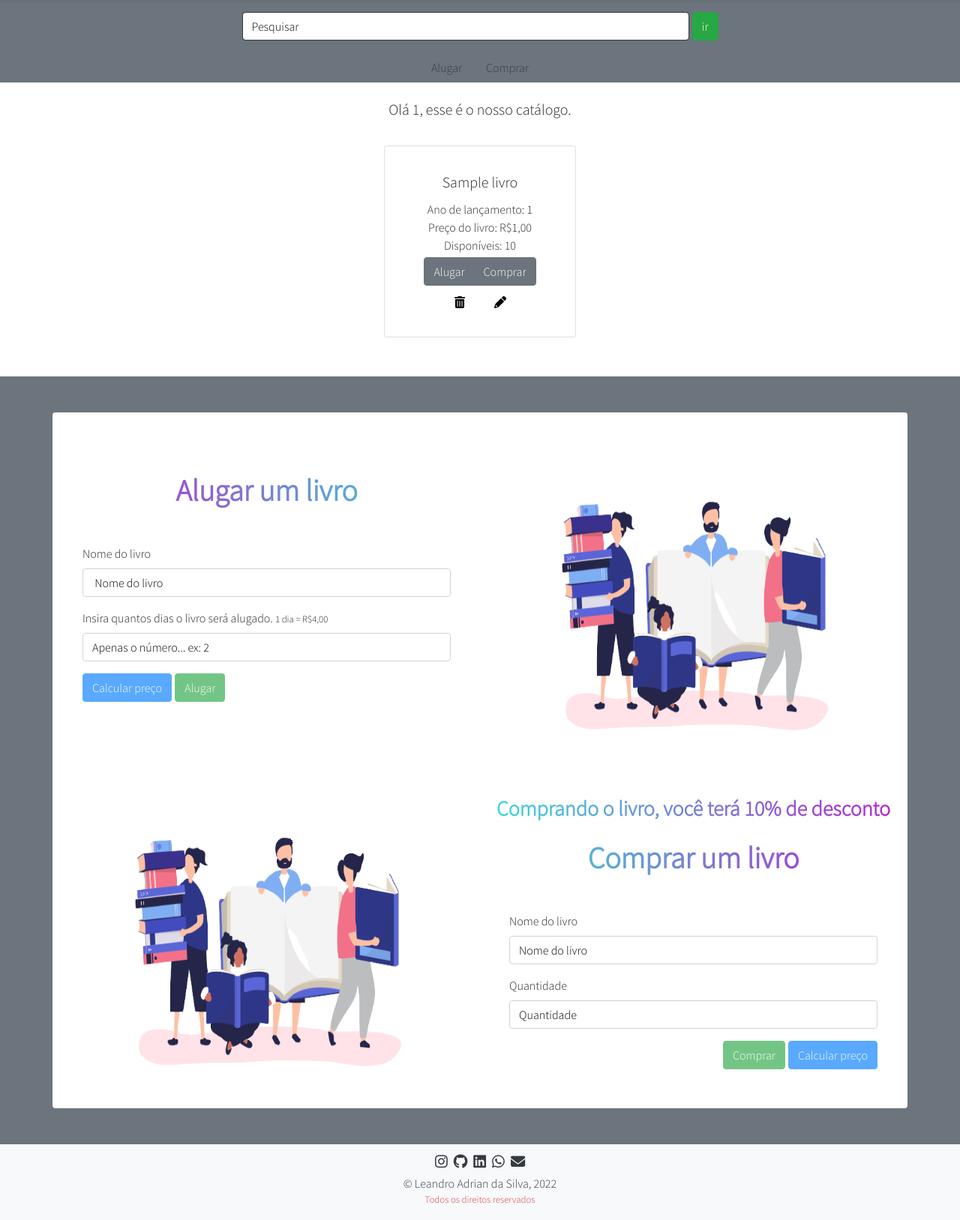
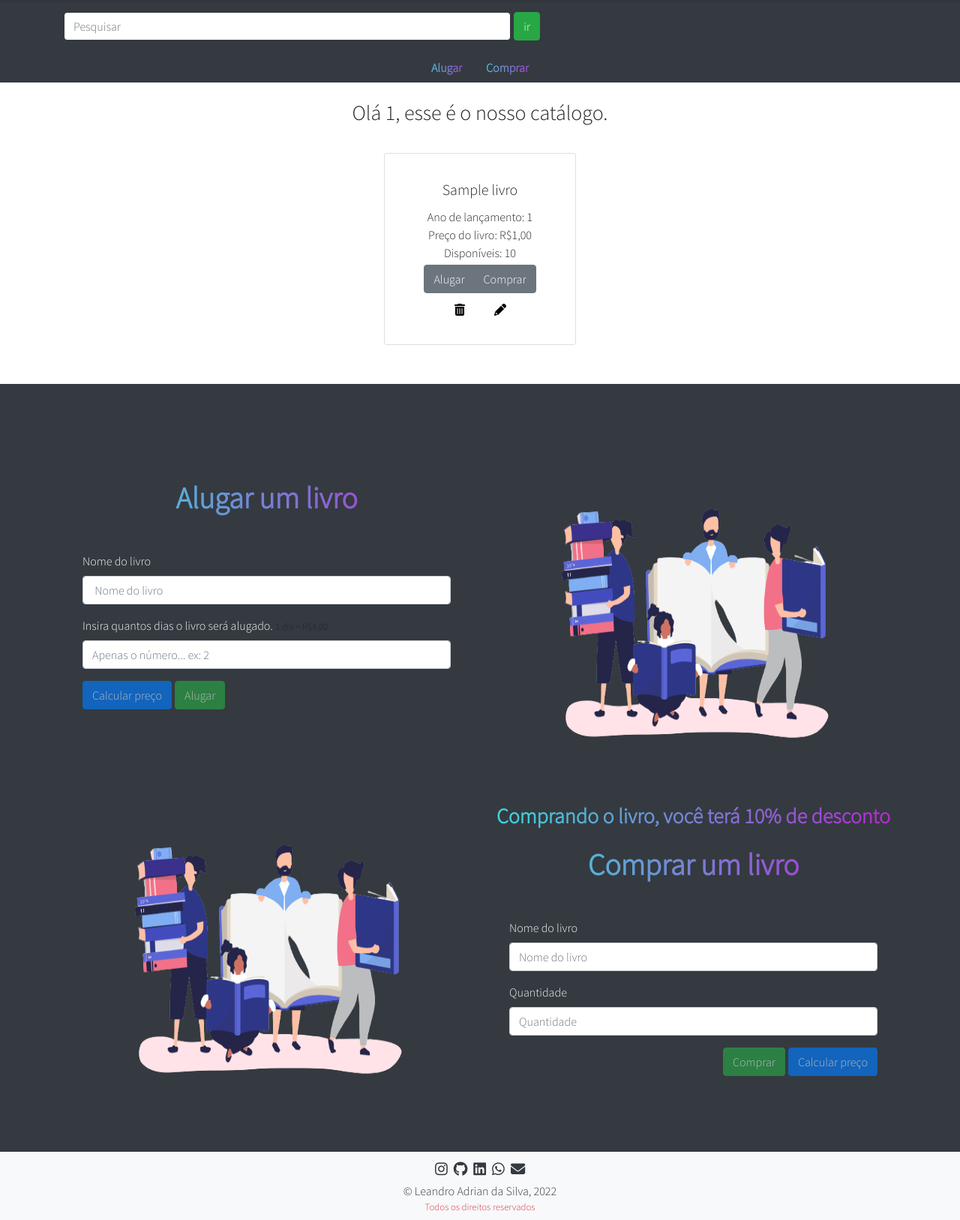
Before and after one commit to lezzin/biblioteca-virtual, a PHP site: page /pages/catalog.php in a window 1280 px wide. Shown: the part 72-1699 px from the top of the page at 75% size. Before the commit the page ends 1677 px from the top, so only its background shows below. Run offline with PHP 8.4, Linux system fonts and the light colour scheme; the visitor is signed in with stand-in values (Sample User, id 1); tables that the repository leaves empty hold one stand-in row (values such as "Sample post"); some libraries are stand-ins or nearby versions.

Commit message:
Add files via upload

```diff
--- a/config/save.php
+++ b/config/save.php
@@ -2,8 +2,7 @@
 
 include_once('../config/config.php');
 
-if (isset($_POST['enviarEdicao']))
-{
+if (isset($_POST['enviarEdicao'])) {
 
     $idLivro = $_POST['idEdicao'];
     $nome = $_POST['nome'];
@@ -15,6 +14,6 @@ if (isset($_POST['enviarEdicao']))
     $updateDatabase = $conexao->query($sqlUpdate);
     echo "
     <script>alert('Editado com sucesso!');
-    window.location = '../pages/catalog.php';
+    window.location = '../pages/catalog.php?filter=semfiltro&filtrar=';
     </script>";
 }
--- a/pages/catalog.php
+++ b/pages/catalog.php
@@ -5,8 +5,7 @@ include_once('../config/config.php');
 // Inicia a sessão
 session_start();
 
-if ((!isset($_SESSION['UsuarioNome']) == true) and (!isset($_SESSION['UsuarioSenha']) == true))
-{
+if ((!isset($_SESSION['UsuarioNome']) == true) and (!isset($_SESSION['UsuarioSenha']) == true)) {
     echo "<script>alert('Você precisa estar logado para acessar a página!');
     window.location = '../login.php';</script>";
     exit;
@@ -21,51 +20,39 @@ $result = $conexao->query($viewBooks);
 // Quando o usuário atualizar a página, os valores dos inputs não resetarão, como exemplo na linha 213
 function rentBook()
 {
-    if (isset($_GET['calcularPrecoAluguel']))
-    {
+    if (isset($_GET['calcularPrecoAluguel'])) {
         $rentBook = $_GET['nomeLivroAlugado'];
         echo $rentBook;
-    }
-    else
-    {
+    } else {
         echo "";
     }
 }
 function rentNumber()
 {
-    if (isset($_GET['calcularPrecoAluguel']))
-    {
+    if (isset($_GET['calcularPrecoAluguel'])) {
         $rentDays = $_GET['dias'];
         echo $rentDays;
-    }
-    else
-    {
+    } else {
         echo "";
     }
 }
 
 function purchaseBook()
 {
-    if (isset($_GET['calcularCompra']))
-    {
+    if (isset($_GET['calcularCompra'])) {
         $purchaseBook = $_GET['nomeLivroComprado'];
         echo $purchaseBook;
-    }
-    else
-    {
+    } else {
         echo "";
     }
 }
 
 function quantityBook()
 {
-    if (isset($_GET['quantidadeLivro']))
-    {
+    if (isset($_GET['quantidadeLivro'])) {
         $quantidade = $_GET['quantidadeLivro'];
         echo $quantidade;
-    }
-    else
-    {
+    } else {
         echo "";
     }
 }
@@ -101,6 +88,7 @@ function quantityBook()
         html {
             scroll-behavior: smooth;
         }
+
         .scrollToTop {
             font-size: 1.4em;
             position: fixed;
@@ -108,14 +96,17 @@ function quantityBook()
             right: 45px;
             display: none;
         }
-        .reverse-gradient-text {
-            background: linear-gradient(270deg, #3bd9d9,#b527cf);
-        }
+
         .gradient-text {
             background: linear-gradient(270deg, #b527cf, #3bd9d9);
+            font-weight: bold;
+            background-clip: text;
+            -webkit-background-clip: text;
+            -webkit-text-fill-color: transparent;
         }
-        .gradient-text,
-        .reverse-gradient-text {
+
+        .gradient-text:hover {
+            background: linear-gradient(270deg, #f958ef, #5df9f9);
             font-weight: bold;
             background-clip: text;
             -webkit-background-clip: text;
@@ -169,25 +160,25 @@ function quantityBook()
     <!-- /header -->
 
     <!-- pesquisa -->
-    <section class="bg-secondary" id="search-area">
+    <section class="bg-dark" id="search-area">
         <div class="container">
+            <div class="row pt-3 d-flex justify-content-between">
+                <div class="col-md-7 col-12">
                     <form action="search.php" method="POST">
-                <div class="row pt-3 d-md-flex d-block justify-content-around">
-                    <div class="col-md-7 col-12">
-                        <div class="form-group d-flex">
+                        <div class="form-group d-flex justify-content-center align-items-center">
                             <input class="form-control border-dark" name="search" id="search" type="search" placeholder="Pesquisar" aria-label="Search" spellcheck="false">
                             <button type="submit" class="btn btn-success ml-1" name="pesquisar" id="pesquisar">ir</button>
                         </div>
+                    </form>
                 </div>
             </div>
-            </form>
             <div class="d-flex justify-content-center">
                 <ul class="nav">
                     <li class="nav-item">
-                        <a class="nav-link text-dark" href="#alugarLivro">Alugar</a>
+                        <a class="nav-link gradient-text" href="#alugarLivro">Alugar</a>
                     </li>
                     <li class="nav-item">
-                        <a class="nav-link text-dark" href="#comprarLivro">Comprar</a>
+                        <a class="nav-link gradient-text" href="#comprarLivro">Comprar</a>
                     </li>
                 </ul>
             </div>
@@ -197,38 +188,34 @@ function quantityBook()
 
     <!-- catalogo -->
     <div class="container mt-4 mb-5">
-        <?php echo "<h5 class='d-flex justify-content-center pb-4'>Olá $user, esse é o nosso catálogo.</h5>"; ?>
+        <?php echo "<h3 class='text-center pb-4'>Olá $user, esse é o nosso catálogo.</h3>"; ?>
         <div class="row d-flex justify-content-center align-items-center">
             <?php
 
-            if ($result->num_rows == 0)
-            {
+            if ($result->num_rows == 0) {
                 echo "<div class='my-5 text-center'>
                         <h3 class='text-danger p-1' id='nothingToShow'>Não há nada para mostrar aqui</h3><br>
                         <h4>Para aparecer algo no catálogo, adicione um livro por aqui: <a href='./index.php#form'>ir para o formulário</a></h4>
                     </div>";
-            }
-            else
-            {
-                while ($data = mysqli_fetch_array($result))
-                {
-                    if ($data['quantidade'] == 0)
-                    {
+            } else {
+                while ($data = mysqli_fetch_array($result)) { {
+                        if ($data['quantidade'] == 0) {
                             echo "
-                        <div class='card m-1 rounded bg-secondary' style='width: 16rem; height: 16rem;' data-aos='fade-up' id='card-book'>
+                                <div class='card m-1 rounded' style='width: 16rem; height: 16rem;' data-aos='fade-up'>
                                     <div class='card-body d-flex justify-content-center align-items-center flex-column text-center'>
                                         <h5 class='card-title' tabindex='0'>" . $data['nome'] . "</h5>
                                         Ano de lançamento: "  . $data['ano'] . "<br>
                                         Preço do livro: R$" . str_replace('.', ',', $data['preco']) . "<br>
                                         <p class='text-danger font-weight-bold'>Indisponível</p>
+                                        <div class='d-flex justify-content-around mt-1 w-50'>
                                             <a href='../config/delete.php?id=$data[idLivro]'><img src='../public/icons/trash-can-solid.svg' width='16' height='16' loading='lazy'></a>
+                                            <a href='edit.php?id=$data[idLivro]'><img src='../public/icons/pencil.svg' width='16' height='16' loading='lazy'></a>
+                                        </div>
                                     </div>
                                 </div>";
-                    }
-                    else
-                    {
+                        } else {
                             echo "
-                        <div class='card m-1 rounded' style='width: 16rem; height: 16rem;' data-aos='fade-up' id='card-book'>
+                                <div class='card m-1 rounded' style='width: 16rem; height: 16rem;' data-aos='fade-up'>
                                     <div class='card-body d-flex justify-content-center align-items-center flex-column text-center'>
                                         <h5 class='card-title' tabindex='0'>" . $data['nome'] . "</h5>
                                         Ano de lançamento: " . $data['ano'] . "<br>
@@ -247,31 +234,31 @@ function quantityBook()
                         }
                     }
                 }
+            }
             ?>
         </div>
     </div>
     <!-- /catalogo -->
 
     <!-- aluguel e venda de livros -->
-    <section class="bg-secondary p-5" id="home" style="overflow-y: hidden;">
-        <div class="container rounded bg-white rounded p-3">
+    <section class="bg-dark p-5" id="home" style="overflow-y: hidden;">
+        <div class="container rounded p-3">
             <div class="row pt-5" id="alugarLivro">
 
                 <!-- formulario do aluguel de livros -->
                 <div class="col" data-aos="fade-right">
                     <form class="px-4 py-3" action="./catalog.php#alugarLivro" method="GET">
-                        <h1 class="text-center mb-5 reverse-gradient-text">Alugar um livro</h1>
+                        <h1 class="text-center mb-5 gradient-text">Alugar um livro</h1>
                         <div class="form-group">
-                            <label for="nomeLivro">Nome do livro</label>
+                            <label for="nomeLivro" class="text-light">Nome do livro</label>
                             <input type="text" name="nomeLivroAlugado" class="form-control" id="nomeLivro" value="<?php rentBook(); ?>" placeholder=" Nome do livro" required>
                         </div>
                         <div class="form-group">
-                            <label for="dias">Insira quantos dias o livro será alugado.</label>
+                            <label for="dias" class="text-light">Insira quantos dias o livro será alugado.</label>
                             <small id="dayHelp">1 dia = R$4,00</small>
                             <input type="number" class="form-control" id="dias" name="dias" placeholder="Apenas o número... ex: 2" value="<?php rentNumber(); ?>" aria-describedby="dayHelp" required>
                             <?php
-                            if (isset($_GET['calcularPrecoAluguel']))
-                            {
+                            if (isset($_GET['calcularPrecoAluguel'])) {
                                 $rentBook = $_GET['nomeLivroAlugado'];
                                 $days = $_GET['dias'];
 
@@ -279,23 +266,15 @@ function quantityBook()
                                 $result = $conexao->query($selectBookToRent);
 
                                 $rentPrice = number_format((4 * $days), 2, ',', '.');
-                                if (mysqli_errno($conexao))
-                                {
+                                if (mysqli_errno($conexao)) {
                                     echo "<small class='text-danger font-weight-bold' id='nomeInvalidoAluguel'>Nome inválido, retire o caractere</small>";
-                                }
-                                else
-                                {
+                                } else {
                                     $bookIDDatas = mysqli_fetch_assoc($result);
-                                    if (mysqli_num_rows($result) == 0)
-                                    {
+                                    if (mysqli_num_rows($result) == 0) {
                                         echo "<small class='text-danger font-weight-bold' id='nomeErradoAluguel'>Não há livro com esse nome... <br>dica: insira o nome do livro exatamente como ditado acima</small>";
-                                    }
-                                    else if ($bookIDDatas['quantidade'] == 0)
-                                    {
+                                    } else if ($bookIDDatas['quantidade'] == 0) {
                                         echo "<small class='text-danger font-weight-bold' id='semEstoqueAluguel'>Não temos esse livro no estoque :/</small>";
-                                    }
-                                    else
-                                    {
+                                    } else {
                                         $bookID = $bookIDDatas['idLivro'];
                                         echo "<small>O livro custará R$<span id='rentPrice'>" . $rentPrice . "</span></small>";
                                         echo "<input type='hidden' name='bookID' id='bookId' value='" . $bookID . "'>";
@@ -326,36 +305,27 @@ function quantityBook()
                     <form class="px-4 py-3" action="./catalog.php#comprarLivro" method="GET">
                         <h1 class="text-center gradient-text mb-5">Comprar um livro</h1>
                         <div class="form-group">
-                            <label for="nomeLivroComprado">Nome do livro</label>
+                            <label for="nomeLivroComprado" class="text-light">Nome do livro</label>
                             <input type="text" class="form-control" name="nomeLivroComprado" id="nomeLivroComprado" placeholder="Nome do livro" required value="<?php purchaseBook(); ?>">
                         </div>
                         <div class=" form-group">
-                            <label for="quantidadeLivro">Quantidade</label>
+                            <label for="quantidadeLivro" class="text-light">Quantidade</label>
                             <input type="number" class="form-control" name="quantidadeLivro" id="quantidadeLivro" placeholder="Quantidade" required value="<?php quantityBook(); ?>">
                             <?php
-                            if (isset($_GET['calcularCompra']))
-                            {
+                            if (isset($_GET['calcularCompra'])) {
                                 $purchaseBookName = $_GET['nomeLivroComprado'];
                                 $quantity = $_GET['quantidadeLivro'];
                                 $purchaseInputs = "SELECT `idLivro`,`preco`,`quantidade` FROM livro WHERE nome LIKE '$purchaseBookName'";
                                 $resultSearch = $conexao->query($purchaseInputs);
-                                if (mysqli_errno($conexao))
-                                {
+                                if (mysqli_errno($conexao)) {
                                     echo "<small class='text-danger font-weight-bold' id='nomeInvalidoCompra'>Nome inválido, retire o caractere</small>";
-                                }
-                                else
-                                {
+                                } else {
                                     $data = mysqli_fetch_array($resultSearch);
-                                    if ($resultSearch->num_rows == 0)
-                                    {
+                                    if ($resultSearch->num_rows == 0) {
                                         echo "<small class='text-danger font-weight-bold' id='nomeErradoCompra'>Não há livro com esse nome... <br>dica: insira o nome do livro exatamente como ditado acima</small>";
-                                    }
-                                    else if ($data['quantidade'] < $quantity or $quantity == 0)
-                                    {
+                                    } else if ($data['quantidade'] < $quantity or $quantity == 0) {
                                         echo "<small class='text-danger font-weight-bold' id='semEstoqueCompra'>Não há essa quantidade no estoque</small>";
-                                    }
-                                    else
-                                    {
+                                    } else {
                                         $bookID = $data['idLivro'];
                                         $price = number_format(($data['preco'] * $quantity - ($data['preco'] * $quantity * 10 / 100)), 2, ',', '.');
                                         echo "<small>O livro custará R$<span id='price'>" . $price . "</span></small>";
@@ -483,7 +453,6 @@ function quantityBook()
         }
     });
 
-
     $(window).scroll(function() {
         if ($(this).scrollTop() > 100) {
             $('.scrollToTop').fadeIn();
@@ -534,14 +503,14 @@ function quantityBook()
             $("#auxiliarInput").val(bookID);
             // Aqui, fram usados os operadores ternários
             (rent == '') ? $('#showPrice').val('Calcule o preço antes de efetuar o empréstimo'): $('#showPrice').val("Esse é o preço do aluguel: R$" + rent);
-            (days == '') ? $('#showMoreInformations').css("display", "none") && $("#btn-submit").attr("disabled", "") : $('#showMoreInformations').val("O livro será alugado por: " + days + " dias") && $("#btn-submit").removeAttr("disabled");;
+            (days == '') ? $('#showMoreInformations').css("display", "none") && $("#btn-submit").attr("disabled", ""): $('#showMoreInformations').val("O livro será alugado por: " + days + " dias") && $("#btn-submit").removeAttr("disabled");;
             ($("#nomeErradoAluguel").html() !== undefined || $("#nomeErradoCompra").html() !== undefined) ? $('#showMoreInformations').css("display", "none") && $("#btn-submit").attr("disabled", "") && $('#showPrice').val('Insira um nome de livro válido'): $('#showMoreInformations').css("display", "block") && $("#btn-submit").removeAttr("disabled");
         }
         if (valueSelect == 'Compra') {
             $("#form-submit").attr("action", "../config/purchase.php");
             $("#auxiliarInput").val(bookPurchasedID);
             (purchase == '') ? $('#showPrice').val('Calcule o preço antes de efetuar a compra'): $('#showPrice').val("Esse é o preço do livro: R$" + purchase);
-            (quantity == '') ? $('#showMoreInformations').css("display", "none") && $("#btn-submit").attr("disabled", "") : $('#showMoreInformations').val("Quantidade de livros a serem comprados: " + quantity + " livro(s)") && $("#btn-submit").removeAttr("disabled");
+            (quantity == '') ? $('#showMoreInformations').css("display", "none") && $("#btn-submit").attr("disabled", ""): $('#showMoreInformations').val("Quantidade de livros a serem comprados: " + quantity + " livro(s)") && $("#btn-submit").removeAttr("disabled");
             ($("#nomeErradoCompra").html() !== undefined || $("#nomeErradoAluguel").html() !== undefined) ? $('#showMoreInformations').css("display", "none") && $("#btn-submit").attr("disabled", "") && $('#showPrice').val('Insira um nome de livro válido'): $('#showMoreInformations').css("display", "block") && $("#btn-submit").removeAttr("disabled");
 
         }
@@ -568,6 +537,7 @@ function quantityBook()
         $("#btnAluguel").removeAttr("disabled");
         $("#calcularPrecoAluguel").removeAttr("disabled");
     };
+
     function checkBtnPurchase() {
         if ($("#nomeLivroComprado").val().length < 3 || $("#quantidadeLivro").val().length < 1) {
             $("#btnCompra").attr("disabled", "");
@@ -585,7 +555,6 @@ function quantityBook()
     //Botões de compra
     $("#nomeLivroComprado").on("input", checkBtnPurchase);
     $("#quantidadeLivro").on("input", checkBtnPurchase);
-
 </script>
 <script src="../public/js/theme.js"></script>
 <script src="../public/js/pace.js"></script>
--- a/public/css/theme.css
+++ b/public/css/theme.css
@@ -1,28 +1,23 @@
+[data-theme="dark"] {
+  background-color: #252525 !important;
+  color: #fff8 !important;
+}
+
 [data-theme="dark"] .text-dark {
   color: #fff8 !important;
   border: none !important;
 }
 
-[data-theme="dark"] {
-  background-color: #252525 !important;
-  color: #fff8 !important;
-}
-
-[data-theme="dark"] .bg-dark,
-.bg-black {
+[data-theme="dark"] .bg-dark {
   background-color: #111 !important;
 }
 
 [data-theme="dark"] .bg-secondary {
-  background-color: #363636 !important;
+  background-color: #303030 !important;
 }
 
 [data-theme="dark"] .bg-light {
-  background-color: #333 !important;
-}
-
-[data-theme="dark"] .bg-white {
-  background-color: #404040 !important;
+  background-color: #505050 !important;
 }
 
 [data-theme="dark"] .card {
@@ -92,6 +87,8 @@
   background-color: #383636 !important;
 }
 
-input::placeholder {
-  color: #000 !important;
+[data-theme="dark"] input::placeholder,
+select {
+  font-weight: 500 !important;
+  color: #fff5 !important;
 }
```
Also changed, not shown: config/delete.php (+6 -14 lines), config/purchase.php (+5 -13 lines), config/rent.php (+5 -12 lines), pages/edit.php (+6 -12 lines), pages/index.php (+79 -54 lines), pages/register.php (+5 -5 lines), pages/search.php (+33 -18 lines). Lines whose indentation alone changed are shown as unchanged.
